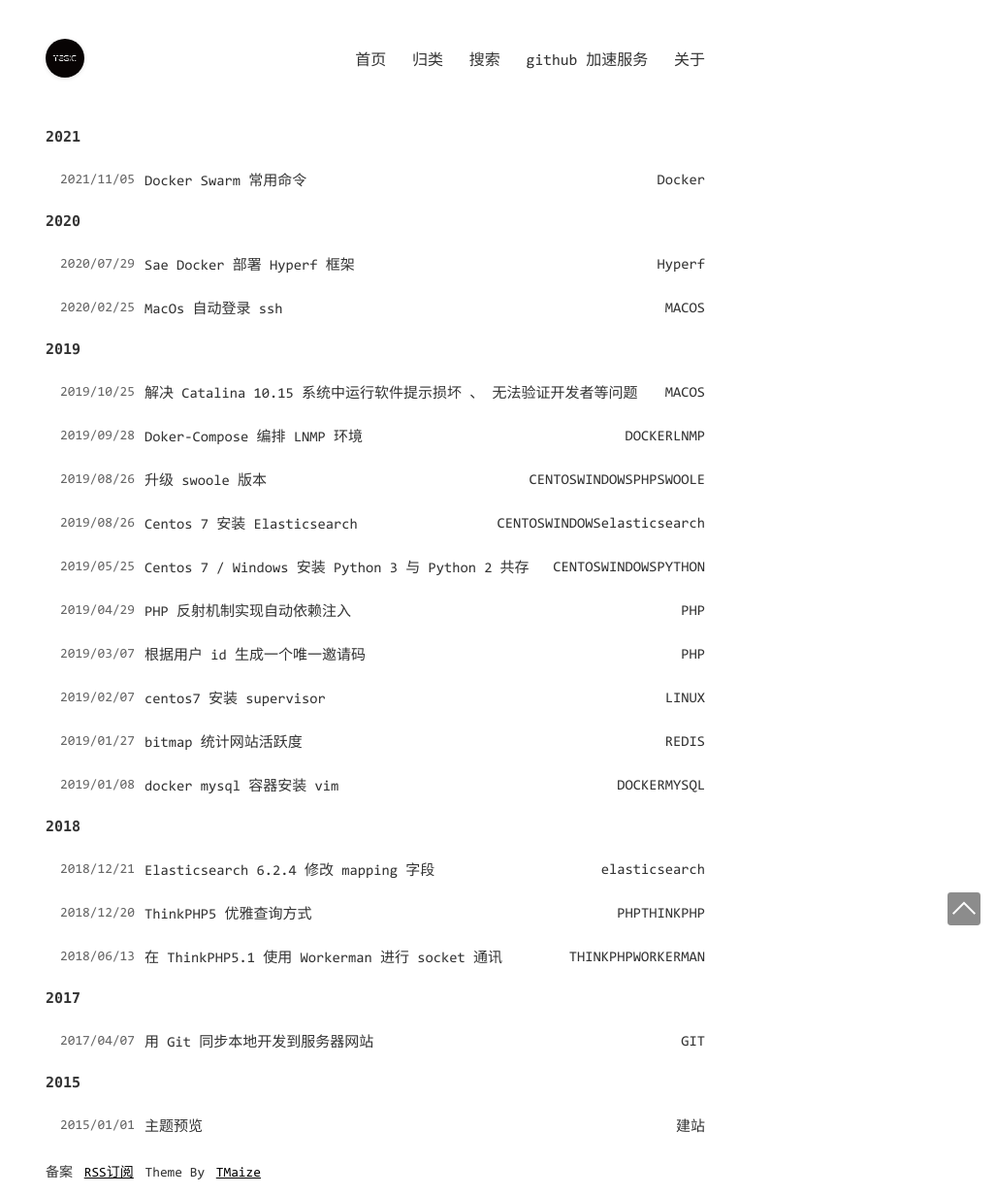
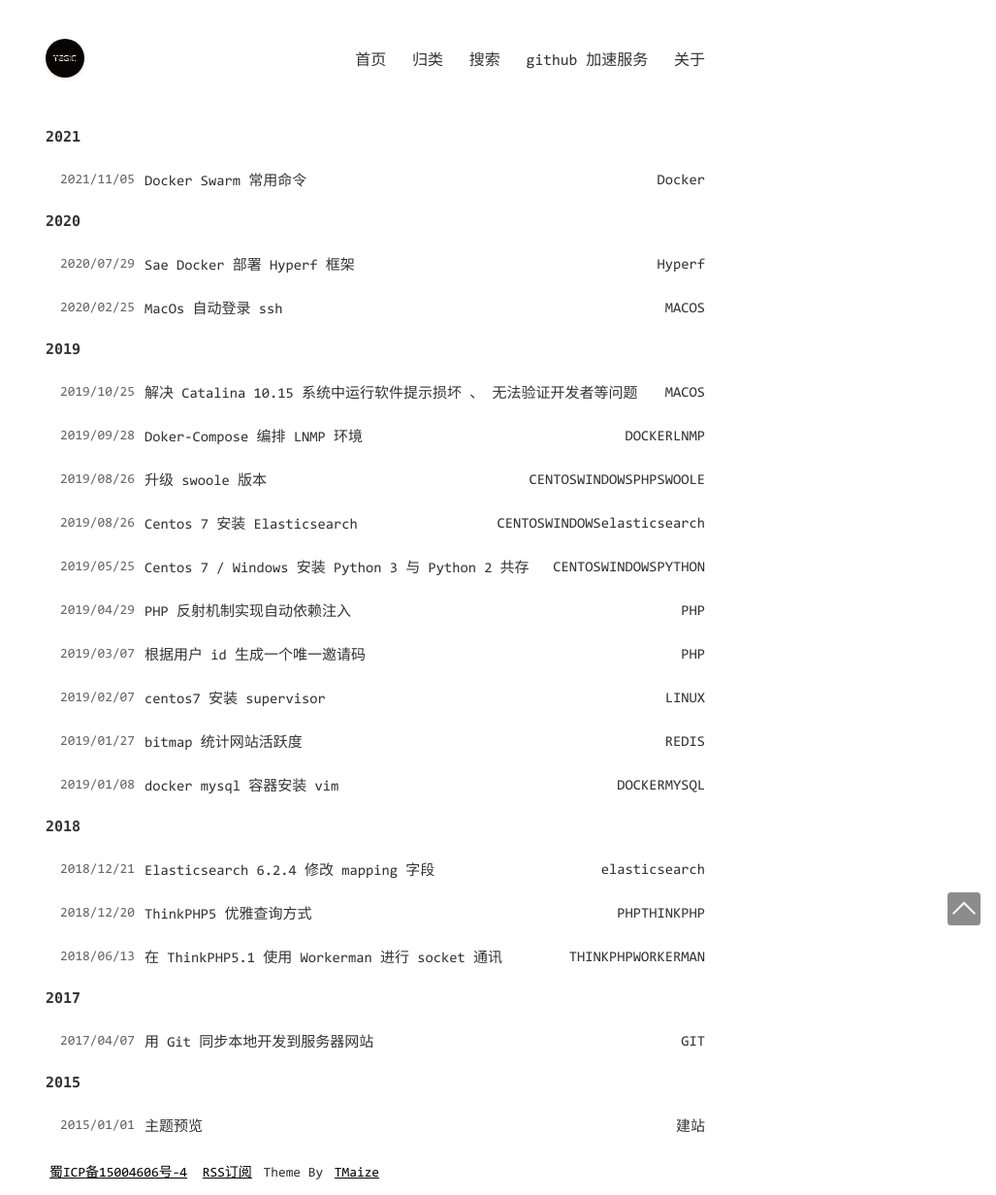
Before and after one commit to teg1c/teg1c.github.io, a Jekyll site: the page built from index.html, in a window 1280 px wide. Shown: the whole page at 97% size, without its empty margins (253-1280 px from the left). Built offline with Jekyll 4.4.1, drawn with Linux system fonts in a browser that asks for light colours.

Commit message:
Update _config.yml

```diff
--- a/_config.yml
+++ b/_config.yml
@@ -5,7 +5,7 @@ title: tegic
 description: Tegic的个人博客
 keywords: Tegic,Blog,PHP
 author: Tegic
-footerText: '备案'
+footerText: '<a href="http://beian.miit.gov.cn/">蜀ICP备15004606号-4</a>'
 
 # 这些不要动
 permalink: /posts/:year/:month/:day/:title.html
```
